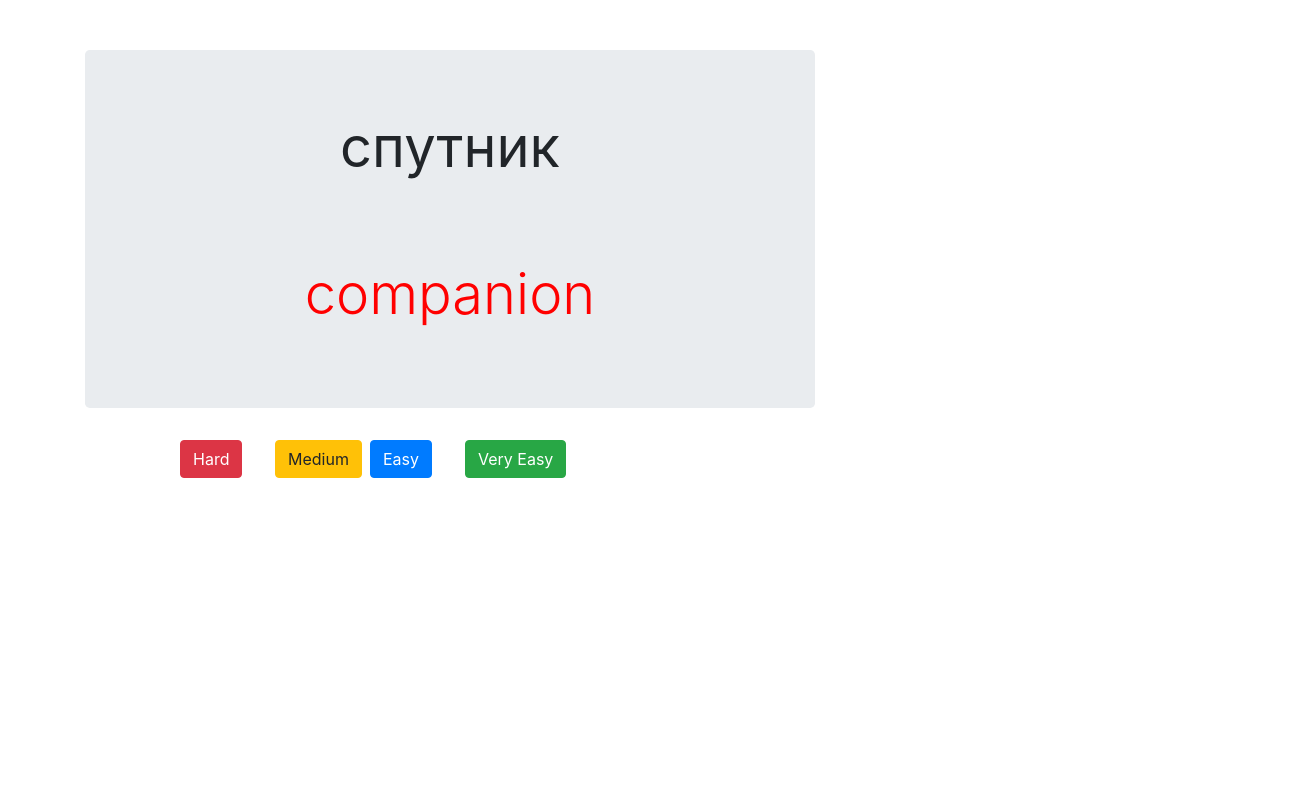
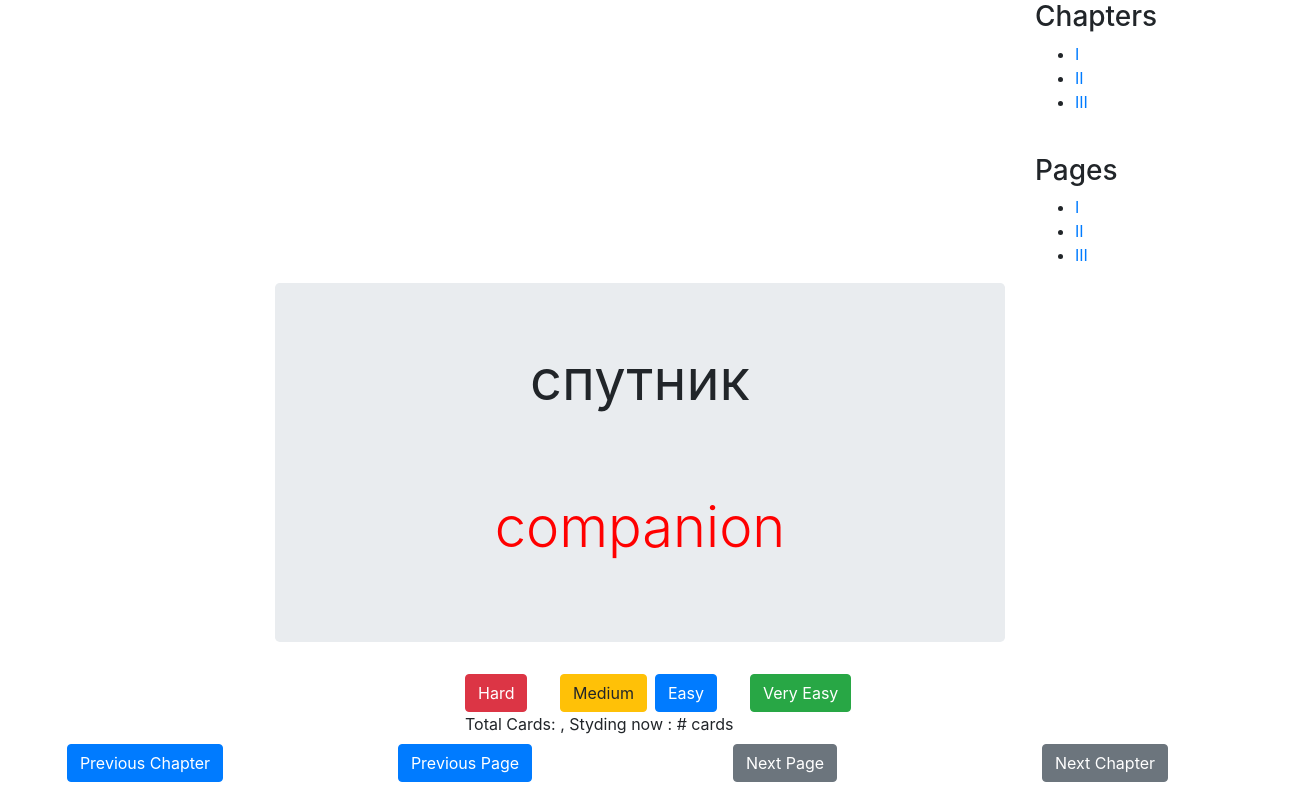
Before and after one commit to MrRisoni/polyglot, a React (Create React App) app: page /flashes/flash in a window 1280 px wide. Shown: the whole page, 1305 px wide, since content can reach past the window. Built offline with nearby package versions, Linux system fonts and the light colour scheme.

Commit message:
chapters and pages

```diff
--- a/src/Book.js
+++ b/src/Book.js
@@ -1,9 +1,8 @@
-import React, {Component} from 'react';
+import React, { Component } from 'react';
 import Line from './Line.js';
 
 
 class Book extends Component {
-
   constructor(props) {
     super(props);
   }
@@ -11,21 +10,68 @@ class Book extends Component {
 
   render() {
 
+    const txtArray = this.props.txt.split('<br>');
+    let chapters = ['I', 'II', 'III'];
 
-    const txtArray = this.props.txt.split('<br>');
-    console.log('print');
-    console.log(txtArray);
+    return (
+      <section>
+        <div className="row">
 
 
-  return (
-    <div className="App">
-          {txtArray.map( (elm,idx) => {
-            return (<Line key={idx}
-              dictionary={this.props.dictionary}
-              lineText={elm}/>);
-          })}
-    </div>
-  );
+
+          <div className="col-10">
+            {txtArray.map((elm, idx) => {
+              return (<Line key={idx}
+                dictionary={this.props.dictionary}
+                lineText={elm} />);
+            })}
+          </div>
+
+
+          <div className="col-md-auto">
+            <h3>Chapters</h3>
+            <ul>
+              {chapters.map((elm, idx) => {
+                return (<li key={idx}>
+                  <a href='#'> {elm}</a>
+                </li>);
+              })}
+            </ul>
+            <br/>
+            <h3>Pages</h3>
+            <ul>
+              {chapters.map((elm, idx) => {
+                return (<li key={idx}>
+                  <a href='#'> {elm}</a>
+                </li>);
+              })}
+            </ul>
+
+          </div>
+
+        </div>
+
+
+        <div className="row" id="pageSelection">
+          <div className="col-sm">
+            <button type="button" class="btn btn-primary btnPage">Previous Chapter</button>
+          </div>
+
+          <div className="col-sm">
+            <button type="button" class="btn btn-primary btnPage">Previous Page</button>
+          </div>
+
+          <div className="col-sm">
+            <button type="button" class="btn btn-secondary btnPage">Next Page</button>
+          </div>
+
+          <div className="col-sm">
+            <button type="button" class="btn btn-secondary btnPage">Next Chapter</button>
+          </div>
+
+        </div>
+      </section >
+    );
   }
 }
 
--- a/src/FlashCard.js
+++ b/src/FlashCard.js
@@ -16,7 +16,7 @@ class FlashCard extends Component {
             <section>
 
                 <div className="row">
-                    <div className="col-8">
+                    <div className="col-8 offset-2">
                         <div className="jumbotron flashCard">
                             <h1 className="display-4"><b>спутник</b></h1>
                             <br />
@@ -32,7 +32,7 @@ class FlashCard extends Component {
 
 
                 <div className="row">
-                    <div className="col-1 offset-1">
+                    <div className="col-1 offset-4">
 
                         <button type="button" className="btn btn-danger">Hard</button>
                     </div>
@@ -51,6 +51,12 @@ class FlashCard extends Component {
                     </div>
 
                 </div>
+
+                <div className="row">
+                    <div className="col-9 offset-4">
+                        Total Cards:  , Styding now : # cards
+                    </div>
+                </div>
             </section>
         );
     }
--- a/src/index.css
+++ b/src/index.css
@@ -37,3 +37,17 @@ code {
 .flashCard {
   text-align: center;
 }
+
+
+#pageSelection {
+  position: fixed;
+  left: 0;
+  bottom: 0;
+  margin-bottom: 1%;
+  width: 100%;
+  text-align: center;
+}
+
+.btnPage {
+  margin-bottom: 5px;
+}
```
